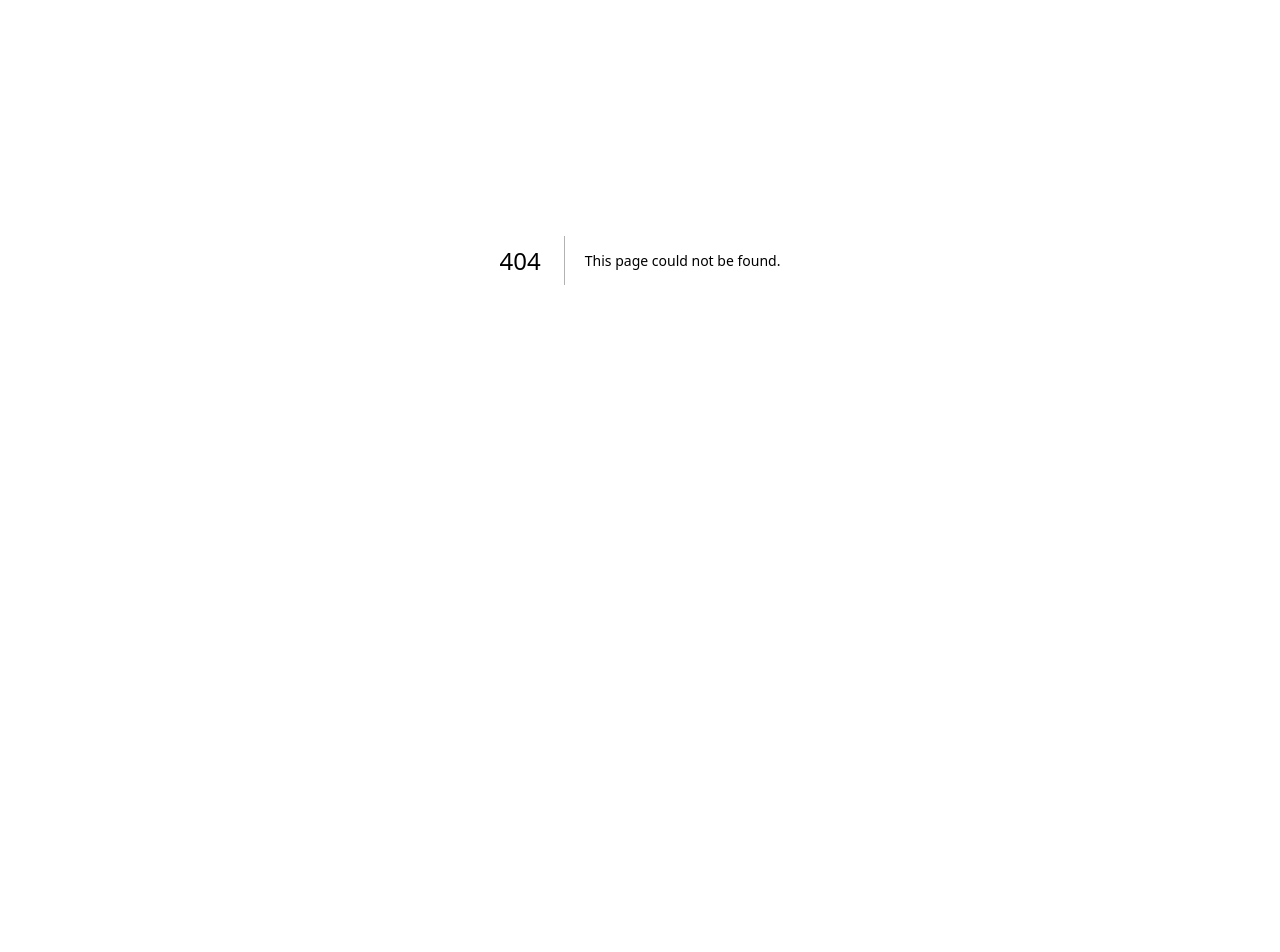
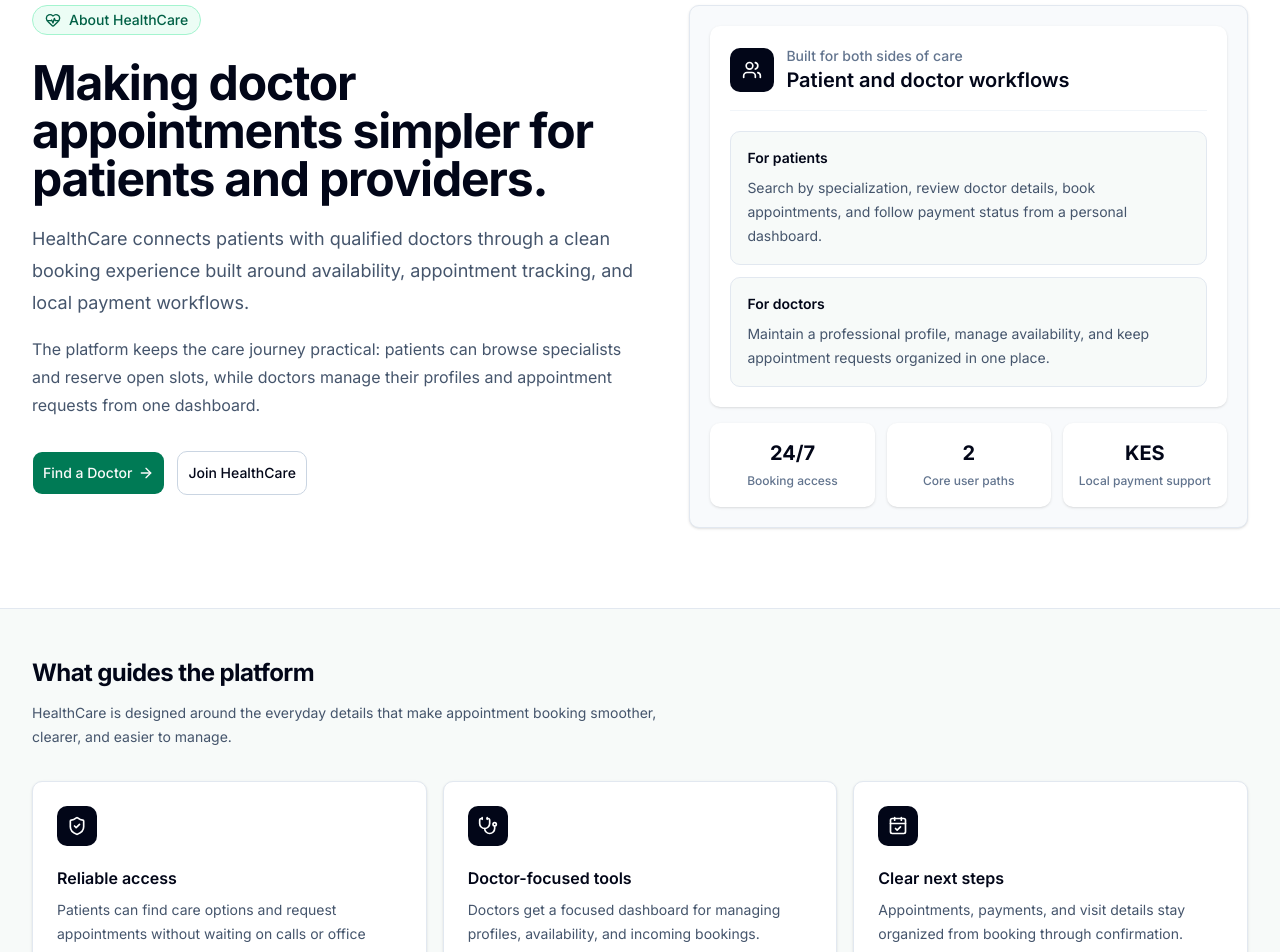
Before and after one commit to Kabzjose/Healthcare-System, a Next.js app: page /about in a window 1280 px wide. Before the commit this address had no page. Shown: the part 140-1092 px from the top of the page. Before the commit the page ends 800 px from the top, so only its background shows below. Built offline with nearby package versions, Linux system fonts and the light colour scheme; no server answers.

Commit message:
created about page

```diff
--- /dev/null
+++ b/src/app/about/page.tsx
@@ -0,0 +1,156 @@
+import Link from 'next/link';
+import type { Metadata } from 'next';
+import {
+  ArrowRight,
+  CalendarCheck,
+  HeartPulse,
+  ShieldCheck,
+  Stethoscope,
+  Users,
+} from 'lucide-react';
+import { Navbar } from '@/components/layout/Navbar';
+import { Button } from '@/components/ui/button';
+
+export const metadata: Metadata = {
+  title: 'About',
+  description: 'Learn how HealthCare helps patients and doctors manage appointments in Kenya.',
+};
+
+const values = [
+  {
+    icon: ShieldCheck,
+    title: 'Reliable access',
+    description: 'Patients can find care options and request appointments without waiting on calls or office hours.',
+  },
+  {
+    icon: Stethoscope,
+    title: 'Doctor-focused tools',
+    description: 'Doctors get a focused dashboard for managing profiles, availability, and incoming bookings.',
+  },
+  {
+    icon: CalendarCheck,
+    title: 'Clear next steps',
+    description: 'Appointments, payments, and visit details stay organized from booking through confirmation.',
+  },
+];
+
+const stats = [
+  { label: 'Booking access', value: '24/7' },
+  { label: 'Core user paths', value: '2' },
+  { label: 'Local payment support', value: 'KES' },
+];
+
+export default function AboutPage() {
+  return (
+    <div className="min-h-screen bg-[#f7faf9] text-slate-950">
+      <Navbar />
+
+      <main>
+        <section className="border-b border-slate-200 bg-white">
+          <div className="mx-auto grid max-w-7xl gap-10 px-4 py-14 sm:px-6 lg:grid-cols-[1.05fr_0.95fr] lg:px-8 lg:py-20">
+            <div className="max-w-3xl">
+              <div className="inline-flex items-center gap-2 rounded-full border border-emerald-200 bg-emerald-50 px-3 py-1 text-sm font-medium text-emerald-800">
+                <HeartPulse className="h-4 w-4" />
+                About HealthCare
+              </div>
+
+              <h1 className="mt-6 text-4xl font-bold tracking-tight text-slate-950 sm:text-5xl">
+                Making doctor appointments simpler for patients and providers.
+              </h1>
+
+              <p className="mt-5 text-lg leading-8 text-slate-600">
+                HealthCare connects patients with qualified doctors through a clean
+                booking experience built around availability, appointment tracking,
+                and local payment workflows.
+              </p>
+
+              <p className="mt-4 text-base leading-7 text-slate-600">
+                The platform keeps the care journey practical: patients can browse
+                specialists and reserve open slots, while doctors manage their
+                profiles and appointment requests from one dashboard.
+              </p>
+
+              <div className="mt-8 flex flex-col gap-3 sm:flex-row">
+                <Button asChild size="lg" className="h-11 bg-emerald-700 hover:bg-emerald-800">
+                  <Link href="/doctors">
+                    Find a Doctor
+                    <ArrowRight className="h-4 w-4" />
+                  </Link>
+                </Button>
+                <Button asChild variant="outline" size="lg" className="h-11 border-slate-300 bg-white">
+                  <Link href="/register">Join HealthCare</Link>
+                </Button>
+              </div>
+            </div>
+
+            <div className="rounded-lg border border-slate-200 bg-slate-50 p-5 shadow-sm">
+              <div className="rounded-lg bg-white p-5 shadow-sm">
+                <div className="flex items-center gap-3 border-b border-slate-100 pb-4">
+                  <div className="flex h-11 w-11 items-center justify-center rounded-lg bg-slate-950 text-white">
+                    <Users className="h-5 w-5" />
+                  </div>
+                  <div>
+                    <p className="text-sm font-medium text-slate-500">Built for both sides of care</p>
+                    <h2 className="text-xl font-semibold text-slate-950">Patient and doctor workflows</h2>
+                  </div>
+                </div>
+
+                <div className="mt-5 grid gap-3">
+                  <div className="rounded-lg border border-slate-200 bg-[#f7faf9] p-4">
+                    <p className="text-sm font-semibold text-slate-950">For patients</p>
+                    <p className="mt-2 text-sm leading-6 text-slate-600">
+                      Search by specialization, review doctor details, book appointments,
+                      and follow payment status from a personal dashboard.
+                    </p>
+                  </div>
+                  <div className="rounded-lg border border-slate-200 bg-[#f7faf9] p-4">
+                    <p className="text-sm font-semibold text-slate-950">For doctors</p>
+                    <p className="mt-2 text-sm leading-6 text-slate-600">
+                      Maintain a professional profile, manage availability, and keep
+                      appointment requests organized in one place.
+                    </p>
+                  </div>
+                </div>
+              </div>
+
+              <div className="mt-4 grid grid-cols-3 gap-3">
+                {stats.map((stat) => (
+                  <div key={stat.label} className="rounded-lg bg-white p-4 text-center shadow-sm">
+                    <p className="text-xl font-bold text-slate-950">{stat.value}</p>
+                    <p className="mt-1 text-xs font-medium leading-5 text-slate-500">{stat.label}</p>
+                  </div>
+                ))}
+              </div>
+            </div>
+          </div>
+        </section>
+
+        <section className="mx-auto max-w-7xl px-4 py-12 sm:px-6 lg:px-8">
+          <div className="max-w-2xl">
+            <h2 className="text-2xl font-bold tracking-tight text-slate-950">What guides the platform</h2>
+            <p className="mt-3 text-sm leading-6 text-slate-600">
+              HealthCare is designed around the everyday details that make appointment
+              booking smoother, clearer, and easier to manage.
+            </p>
+          </div>
+
+          <div className="mt-8 grid gap-4 md:grid-cols-3">
+            {values.map((item) => {
+              const Icon = item.icon;
+
+              return (
+                <div key={item.title} className="rounded-lg border border-slate-200 bg-white p-6 shadow-sm">
+                  <div className="mb-5 flex h-10 w-10 items-center justify-center rounded-lg bg-slate-950 text-white">
+                    <Icon className="h-5 w-5" />
+                  </div>
+                  <h3 className="text-base font-semibold text-slate-950">{item.title}</h3>
+                  <p className="mt-2 text-sm leading-6 text-slate-600">{item.description}</p>
+                </div>
+              );
+            })}
+          </div>
+        </section>
+      </main>
+    </div>
+  );
+}
```
